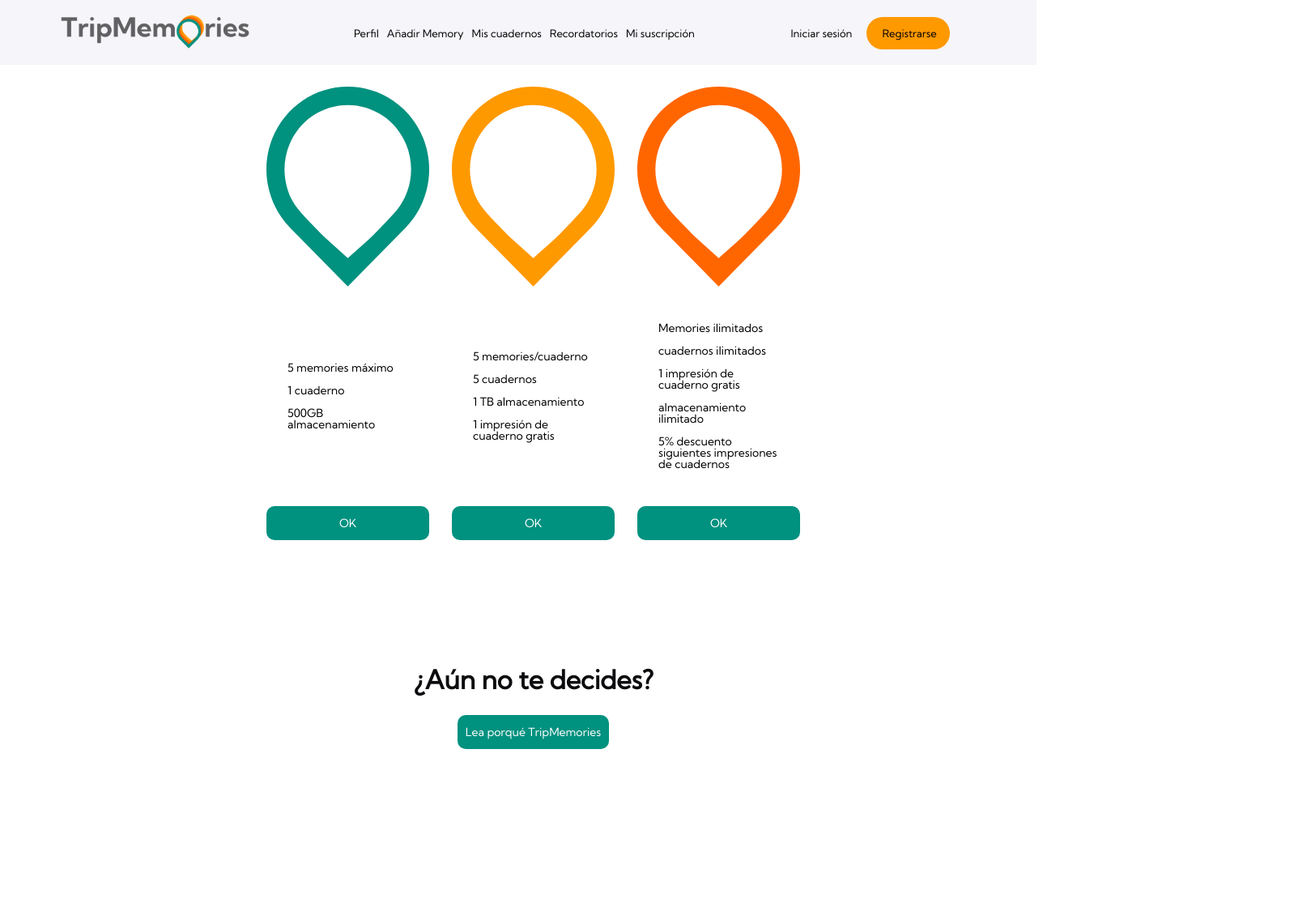
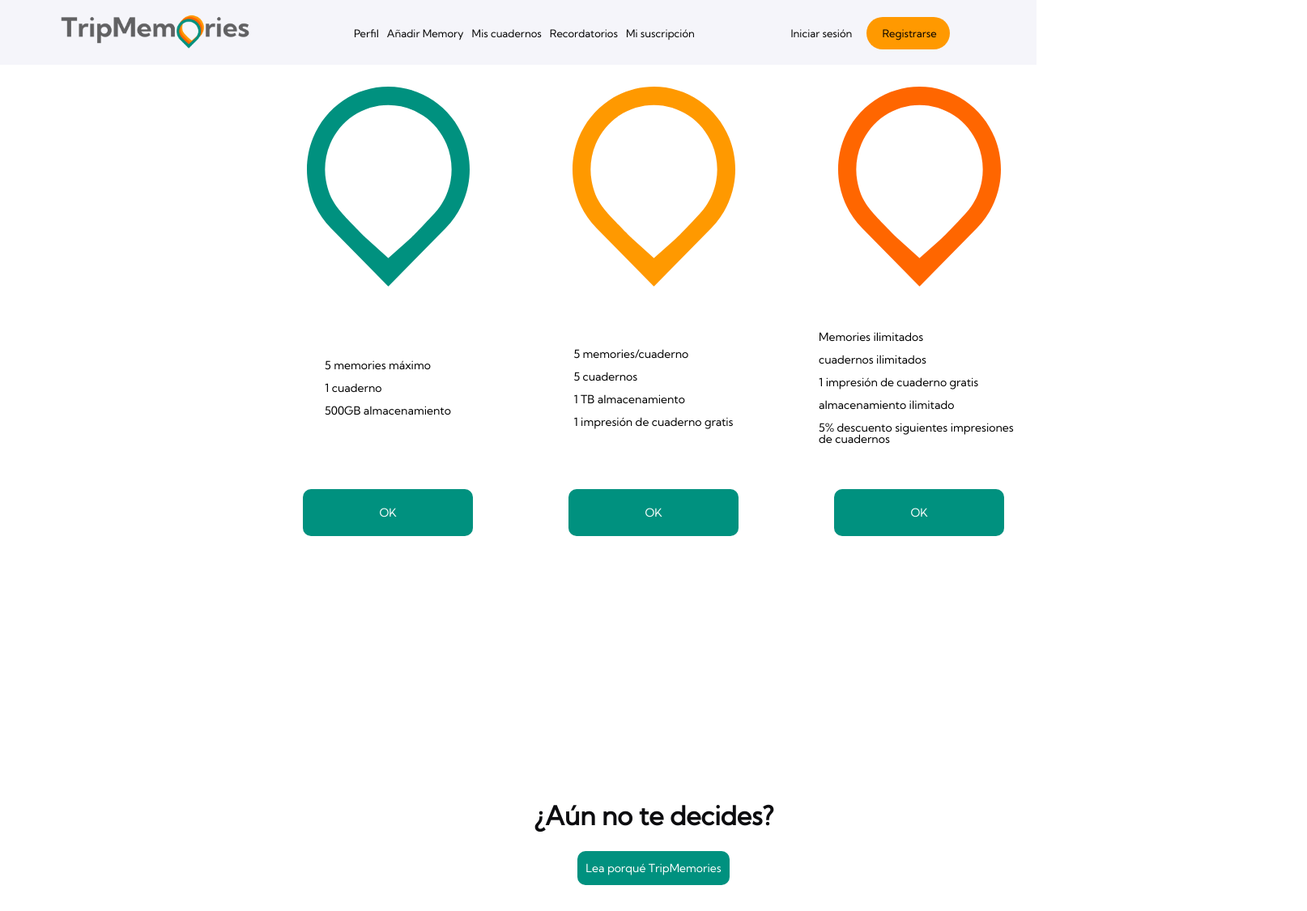
Before and after one commit to DesafioTB-Grupo-1-Bitacora/Bitacora-FrontEnd, a React (Vite) app: page /suscription in a window 1280 px wide. Shown: the whole page at 81% size, 1614 px wide, since content can reach past the window. Before the commit the page ends 989 px from the top, so only its background shows below. Built offline with nearby package versions, Linux system fonts and the light colour scheme.

Commit message:
Design details

```diff
--- a/src/App.jsx
+++ b/src/App.jsx
@@ -4,7 +4,7 @@
 import Login from "./pages/LoginPage";
 import Register from "./pages/RegisterPage";
 import Map from "./pages/MapPage";
-import Memory from "./pages/Memory"
+import Memory from "./pages/Memory";
 import NewMemory from "./pages/NewMemoryPage2";
 import Profile from "./pages/ProfilePage";
 import Travels from "./pages/TravelsPage";
@@ -38,8 +38,6 @@
         <Route path="/travels" component={Travels} />
         <Route path="/map" component={Map} />
 
-        <Route path="/medias" component={Medias} />
-        <Route path="/fields" component={Fields} />
         <Route component={ErrorPage} />
       </Switch>
     </Layout>
--- a/src/components/Navbar/Menu.jsx
+++ b/src/components/Navbar/Menu.jsx
@@ -1,4 +1,4 @@
-import Styled from './styles'
+import Styled from "./styles";
 
 const MenuItem = ({ onClick, label, to }) => (
   <li>
@@ -6,7 +6,7 @@
       {label}
     </Styled.MenuItem>
   </li>
-)
+);
 
 const Menu = ({ isOpen, onClose }) => {
   return (
@@ -15,10 +15,9 @@
       <MenuItem onClick={onClose} label="Añadir Memory" to="/newmemory" />
       <MenuItem onClick={onClose} label="Mis cuadernos" to="/" />
       <MenuItem onClick={onClose} label="Recordatorios" to="/" />
-			<MenuItem onClick={onClose} label="Mi suscripción" to="/" />
+      <MenuItem onClick={onClose} label="Mi suscripción" to="/suscription" />
+    </Styled.Menu>
+  );
+};
 
-		</Styled.Menu>
-	)
-}
-
-export default Menu
+export default Menu;
--- a/src/components/Navbar/index.jsx
+++ b/src/components/Navbar/index.jsx
@@ -1,5 +1,5 @@
 import Styled from "./styles";
-
+import { Link } from "wouter";
 import { useState } from "react";
 
 import Menu from "./Menu";
@@ -11,7 +11,9 @@
   return (
     <Styled.Navbar className={className}>
       <div>
-        <Styled.Img src="/assets/LogoMobile.png" alt="logo" />
+        <Link to={`/`}>
+          <Styled.Img src="/assets/LogoMobile.png" alt="logo" />
+        </Link>
       </div>
       <nav>
         <Burger isOpen={open} onToggle={() => setOpen(!open)} />
--- /dev/null
+++ b/src/pages/ComenzarRegistro.jsx
@@ -0,0 +1,49 @@
+import styled from "styled-components";
+import { Link, useLocation } from "wouter";
+
+const ComenzarRegistro = styled.div`
+  display: flex;
+  flex-direction: column;
+  align-items: center;
+
+  @media (min-width: 768px) {
+    padding: 32px 180px;
+  }
+`;
+const TitleRegistro = styled.h1`
+  color: var(--negro, #0c0c0f);
+
+  font-family: Kumbh Sans;
+  font-size: 32px;
+  font-style: normal;
+  font-weight: 700;
+  line-height: normal;
+  padding-top: 100px;
+  padding-bottom: 24px;
+`;
+
+const RegButton = styled.button`
+  background-color: #00917f;
+  color: white;
+  border: none;
+  padding: 12px 10px;
+  border-radius: 10px;
+  font-size: 14px;
+  cursor: pointer;
+  width: auto;
+`;
+
+const BotonRegistro = () => {
+  return (
+    <>
+      <ComenzarRegistro>
+        <TitleRegistro> ¿Aún no te decides?</TitleRegistro>
+        <Link to={"/"}>
+          <RegButton>Lea porqué TripMemories</RegButton>
+        </Link>
+      </ComenzarRegistro>
+    </>
+  );
+};
+
+export default BotonRegistro;
--- a/src/pages/MapPage.jsx
+++ b/src/pages/MapPage.jsx
@@ -148,7 +148,7 @@
       </BoxCreateMemory>
 
       <BoxNotebookAndMemories>
-        <Notebooks to={`/`}>Cuadernos</Notebooks>
+        <Notebooks to={`/memories`}>Cuadernos</Notebooks>
 
         <Memories to="/memories">Todos los memories</Memories>
       </BoxNotebookAndMemories>
--- a/src/pages/NewMemoryPage2.jsx
+++ b/src/pages/NewMemoryPage2.jsx
@@ -279,7 +279,7 @@
                 placeholder="Titulo del cuaderno"
                 type="text"
                 minLength="3"
-                maxLength="20"
+                maxLength="30"
                 size="16"
                 {...register("notebook")}
               />
@@ -288,7 +288,7 @@
                 type="text"
                 placeholder="Ubicación"
                 minLength="3"
-                maxLength="20"
+                maxLength="25"
                 size="11"
                 {...register("location")}
               />
@@ -300,7 +300,7 @@
                 type="text"
                 placeholder="Título del Memory"
                 minLength="3"
-                maxLength="20"
+                maxLength="30"
                 size="26"
                 {...register("title")}
               />
@@ -309,7 +309,7 @@
                 type="text"
                 placeholder="Añadir al memory"
                 minLength="3"
-                maxLength="20"
+                maxLength="150"
                 size="26"
                 {...register("description")}
               />
--- a/src/pages/SuscriptionPage.jsx
+++ b/src/pages/SuscriptionPage.jsx
@@ -1,12 +1,14 @@
 import styled from "styled-components";
 import { Link, useLocation } from "wouter";
-
+import BotonRegistro from "./ComenzarRegistro";
 const StyledWrapper = styled.div`
   padding: 32px 24px;
   gap: 32px;
+  height: 1800px;
 
   @media (min-width: 768px) {
     padding: 32px 315px;
+    height: 100vh;
   }
 `;
 
@@ -14,26 +16,22 @@
   height: 600px;
 
   display: grid;
+
+  justify-content: space-evenly;
+
   @media (min-width: 768px) {
     display: flex;
   }
 `;
-const ComenzarRegistro = styled.div`
-  display: flex;
-  flex-direction: column;
-  align-items: center;
 
-  @media (min-width: 768px) {
-    padding: 32px 180px;
-  }
-`;
 const Box = styled.div`
   display: flex;
   flex-direction: column;
-  width: 300;
-  height: 555;
+  width: 300px;
+  height: 555px;
   margin: 20px 14px;
   justify-content: space-between;
+  align-items: center;
 
   @media (min-width: 768px) {
   }
@@ -54,27 +52,17 @@
     margin-bottom: 0px;
   }
 `;
-const TitleRegistro = styled.h1`
-  color: var(--negro, #0c0c0f);
-
-  font-family: Kumbh Sans;
-  font-size: 32px;
-  font-style: normal;
-  font-weight: 700;
-  line-height: normal;
-  padding-top: 100px;
-  padding-bottom: 24px;
-`;
 
 const RegButton = styled.button`
   background-color: #00917f;
   color: white;
   border: none;
-  padding: 12px 10px;
+  padding: 20px 10px;
   border-radius: 10px;
   font-size: 14px;
   cursor: pointer;
-  width: auto;
+  width: 70%;
+  align-self: center;
 `;
 
 const SuscriptionPage = () => {
@@ -166,14 +154,8 @@
             <RegButton>OK</RegButton>
           </Box>
         </SuscriptionBox>
-
-        <ComenzarRegistro>
-          <TitleRegistro> ¿Aún no te decides? </TitleRegistro>
-          <Link to={"/"}>
-            <RegButton>Lea porqué TripMemories</RegButton>
-          </Link>
-        </ComenzarRegistro>
       </StyledWrapper>
+      <BotonRegistro />
     </>
   );
 };
```
Lines whose indentation alone changed are shown as unchanged.
